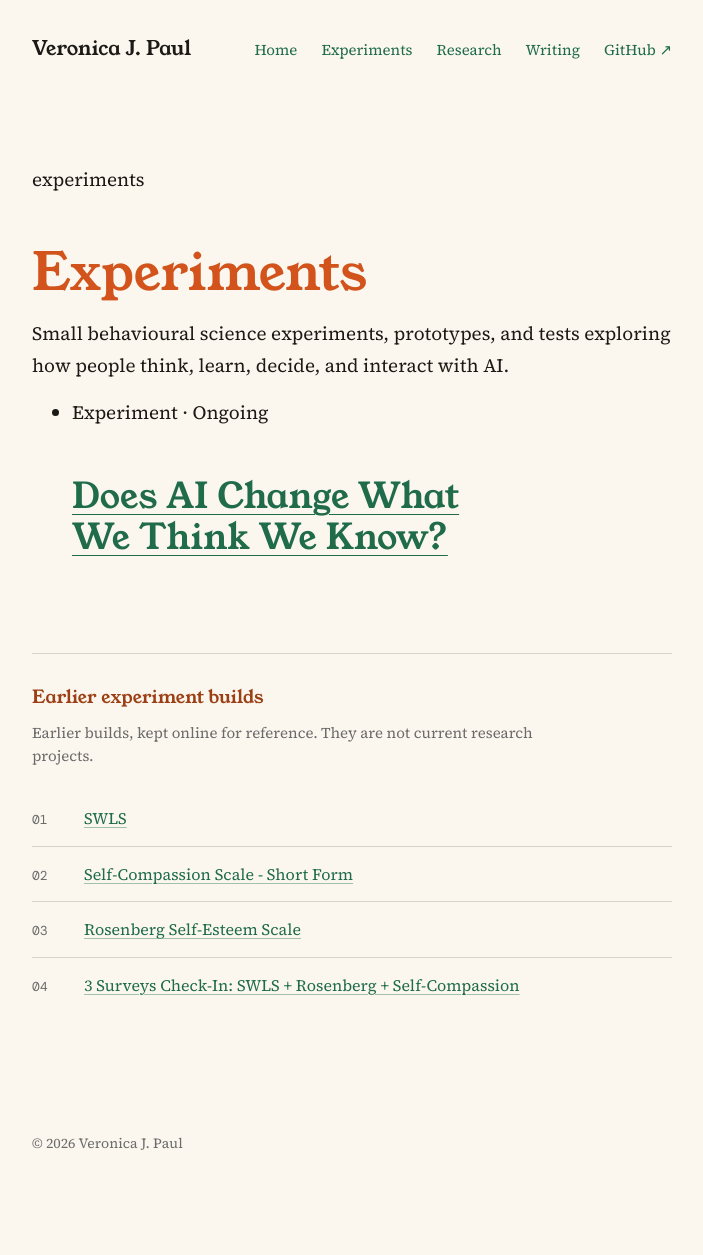
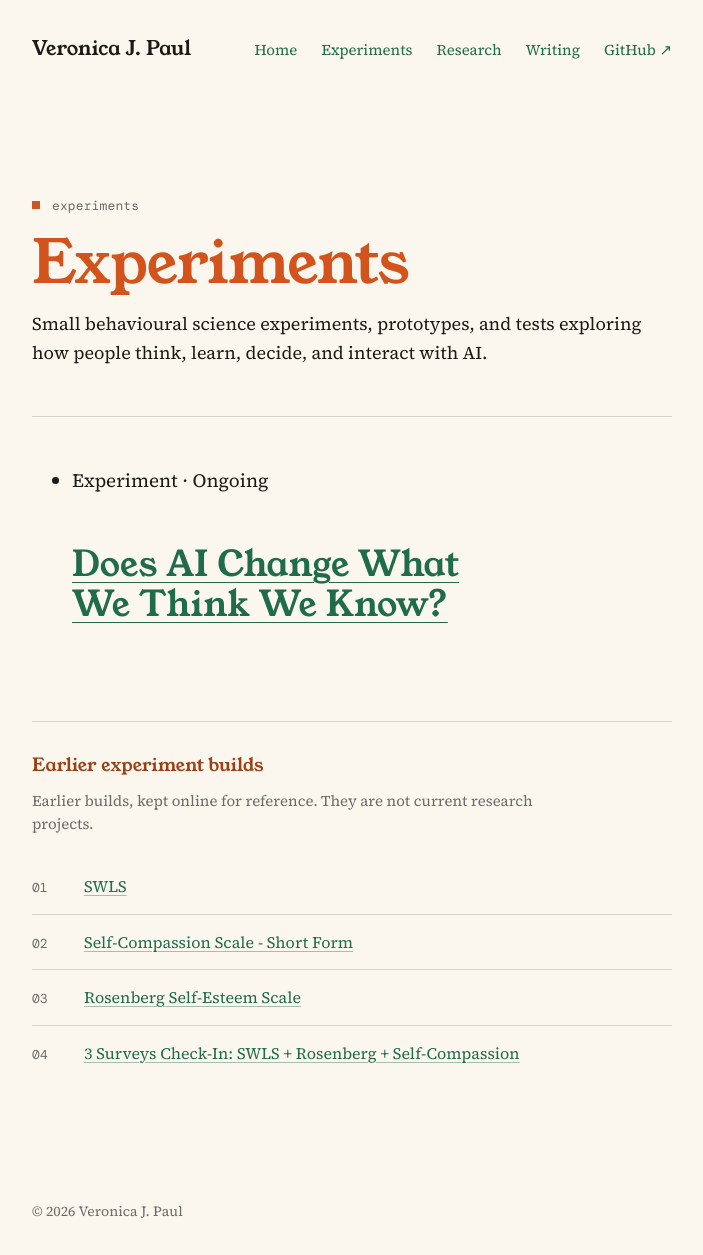
Before and after one commit to veronjp/veronicajpaul, a Jekyll site: the page built from experiments/index.html, in a window 1280 px wide. Shown: the whole page, without its empty margins (288-991 px from the left). Built offline with Jekyll 4.4.1, drawn with Linux system fonts in a browser that asks for light colours; before the commit the page ends 1187 px from its top, so only the background shows below that.

Commit message:
add research collection and index

```diff
--- a/_config.yml
+++ b/_config.yml
@@ -6,3 +6,6 @@
   experiments:
     output: true
     permalink: /experiments/:name/
+  research:
+    output: true
+    permalink: /research/:name/
--- a/assets/css/style.css
+++ b/assets/css/style.css
@@ -474,3 +474,186 @@
     padding-block: var(--space-4);
   }
 }
+
+
+/* ==========================================================================
+   11. SECTION PAGE HEADERS (shared)
+   ========================================================================== */
+
+/* NOTE: the .page-header classes are used by BOTH research/index.html and
+   experiments/index.html, so this section styles the header on both pages.
+   Label, big orange title, short introduction, one thin rule underneath. */
+.page-header {
+  --page-header-rule: rgba(28, 26, 22, 0.16);
+  padding-block: var(--space-5) var(--space-6);
+  margin-bottom: var(--space-6);
+  border-bottom: 1px solid var(--page-header-rule);
+}
+
+/* Same small DM Mono label with an orange square as the homepage intro. */
+.page-header__label {
+  display: flex;
+  align-items: center;
+  gap: var(--space-3);
+  margin: 0 0 var(--space-4);
+  font-family: var(--font-mono);
+  font-size: 0.8125rem;
+  line-height: 1.5;
+  letter-spacing: 0.01em;
+  color: var(--color-grey);
+}
+
+.page-header__label::before {
+  content: "";
+  flex: none;
+  width: 0.5rem;
+  height: 0.5rem;
+  background: var(--color-orange);
+}
+
+/* Young Serif and orange come from the global h1 rule. This only sets
+   size and spacing, and cancels the large default top margin. */
+.page-header__title {
+  margin: 0 0 var(--space-4);
+  font-size: clamp(2.25rem, 1.5rem + 3.6vw, 3.75rem);
+  line-height: 1.05;
+  letter-spacing: -0.015em;
+}
+
+.page-header__intro {
+  max-width: 34em;
+  margin: 0;
+  font-size: 1.0625rem;
+  line-height: 1.6;
+}
+
+@media (min-width: 34rem) {
+  .page-header {
+    padding-block: var(--space-6) var(--space-7);
+    margin-bottom: var(--space-7);
+  }
+
+  .page-header__intro {
+    font-size: 1.125rem;
+  }
+}
+
+
+/* ==========================================================================
+   12. RESEARCH LANDING PAGE
+   ========================================================================== */
+
+.research-list {
+  --research-rule: rgba(28, 26, 22, 0.16);
+}
+
+.research-list__items {
+  margin: 0;
+  padding: 0;
+  list-style: none;
+}
+
+/* A thin rule between entries, nothing around them. */
+.research-list__item {
+  padding-block: var(--space-6);
+}
+
+.research-list__item + .research-list__item {
+  border-top: 1px solid var(--research-rule);
+}
+
+.research-list__item:first-child {
+  padding-top: 0;
+}
+
+.research-item {
+  margin: 0;
+}
+
+/* Small DM Mono line above the title: type, separator, status. */
+.research-item__meta {
+  display: flex;
+  flex-wrap: wrap;
+  align-items: center;
+  gap: var(--space-1) var(--space-3);
+  margin: 0 0 var(--space-3);
+  font-family: var(--font-mono);
+  font-size: 0.8125rem;
+  line-height: 1.5;
+  letter-spacing: 0.01em;
+  color: var(--color-grey);
+}
+
+/* Small orange dot marks the status, like on the homepage. */
+.research-item__status {
+  display: inline-flex;
+  align-items: center;
+  gap: var(--space-2);
+}
+
+.research-item__status::before {
+  content: "";
+  flex: none;
+  width: 0.5rem;
+  height: 0.5rem;
+  border-radius: 50%;
+  background: var(--color-orange);
+}
+
+/* The title is a link, so it is green. Young Serif comes from the h2
+   rule. The underline is soft and becomes solid on hover. */
+.research-item__title {
+  margin: 0 0 var(--space-3);
+  font-size: clamp(1.5rem, 1.2rem + 1.5vw, 2.125rem);
+  line-height: 1.15;
+  letter-spacing: -0.01em;
+}
+
+.research-item__title a {
+  text-decoration-color: rgba(31, 107, 74, 0.4);
+}
+
+.research-item__title a:hover {
+  text-decoration-color: currentColor;
+}
+
+.research-item__description {
+  max-width: 34em;
+  margin: 0;
+  font-size: 1.0625rem;
+  line-height: 1.6;
+}
+
+/* Empty state: styled like a blank row in a notebook index, so it
+   looks deliberate. A hollow orange circle marks "nothing here yet". */
+.research-list__empty {
+  display: flex;
+  align-items: center;
+  gap: var(--space-3);
+  margin: 0;
+  padding-block: var(--space-5);
+  border-block: 1px solid var(--research-rule);
+  font-family: var(--font-mono);
+  font-size: 0.875rem;
+  line-height: 1.5;
+  color: var(--color-grey);
+}
+
+.research-list__empty::before {
+  content: "";
+  flex: none;
+  width: 0.5rem;
+  height: 0.5rem;
+  border: 1.5px solid var(--color-orange);
+  border-radius: 50%;
+}
+
+@media (min-width: 34rem) {
+  .research-list__item {
+    padding-block: var(--space-7);
+  }
+
+  .research-item__description {
+    font-size: 1.125rem;
+  }
+}
```
Also changed, not shown: research/index.html (added, +51 -0 lines).
